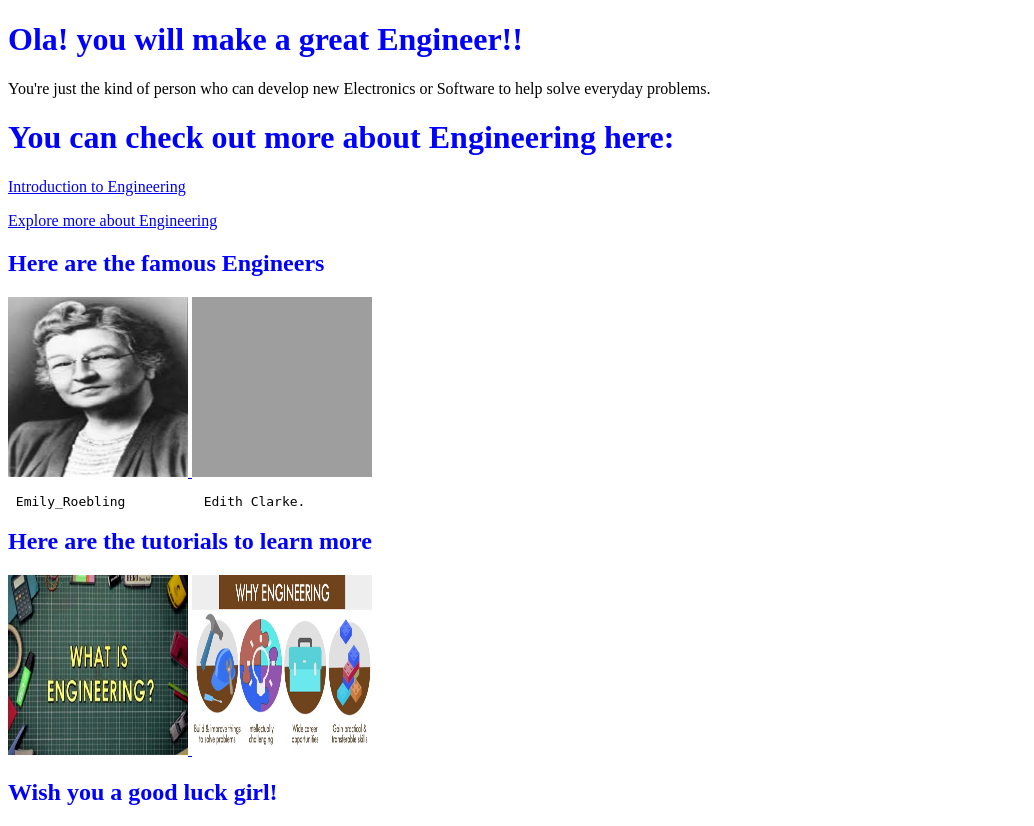
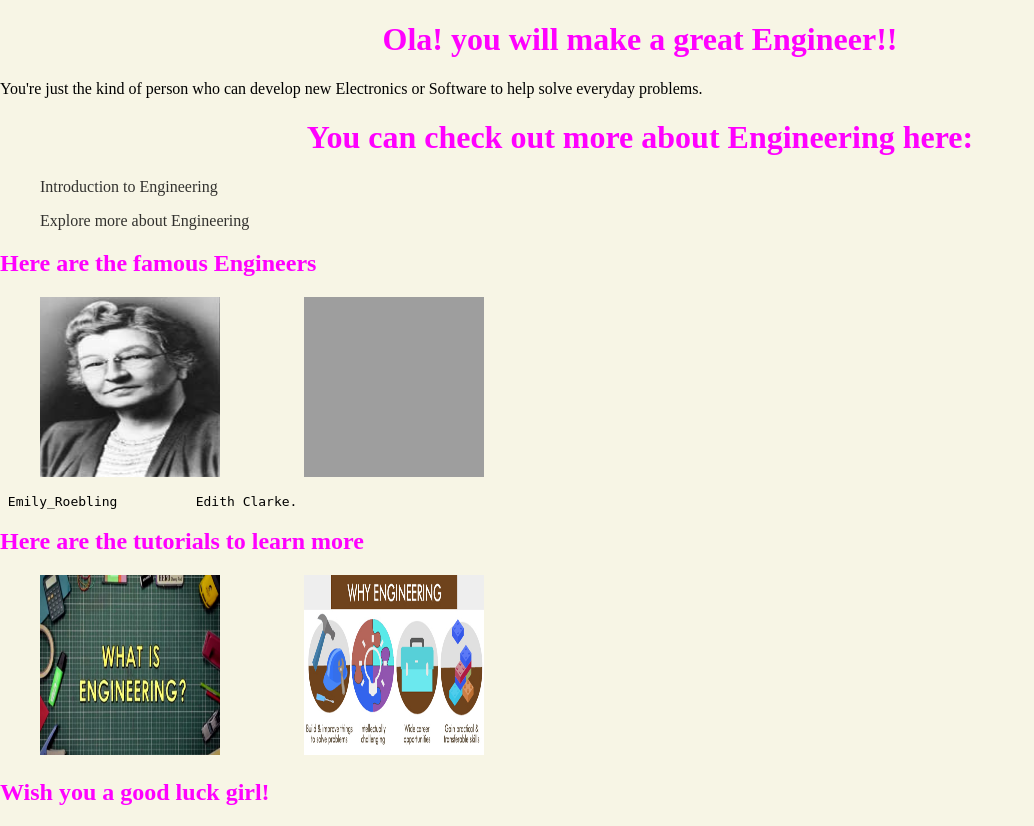
Before and after one commit to LinaK99/Stem-Quest, a Flask app: page /Results in a window 1280 px wide. Shown: the whole page, without its empty margins (0-1034 px from the left). After the commit the page ends 805 px from the top, so only its background shows below. Run offline with Flask 2, Linux system fonts and the light colour scheme; grey boxes are pictures that could not be loaded.

Commit message:
Linked all to same style sheet

```diff
--- a/Templates/About.html
+++ b/Templates/About.html
@@ -3,7 +3,8 @@
 <html lang="en" xmlns="http://www.w3.org/1999/xhtml">
 <head>
     <meta charset="utf-8" />
-    <title></title>
+    <link rel="stylesheet" type=text/css href="{{ url_for('static',filename='Home.css') }}"/>
+    <title>About</title>
 </head>
 <body>
     <h1>About</h1>
--- a/Templates/Bio_EngineerResults.html
+++ b/Templates/Bio_EngineerResults.html
@@ -20,7 +20,7 @@
 .h2 {
 center}
 </style>
-
+<link rel="stylesheet" type=text/css href="{{ url_for('static',filename='Home.css') }}"/>
 </head>
 <body>
 
@@ -29,7 +29,7 @@ center}
 <p>You have all the right skills and interests to create life saving solutions</p>
 
 
-<h2 style="color:blue;" >Here are some famous Biomedical Engineers</h2>
+<h2 style="color:magenta;" >Here are some famous Biomedical Engineers</h2>
 
 <div class="row">
 <div class="column">
--- a/Templates/Chemical_EngineerResults.html
+++ b/Templates/Chemical_EngineerResults.html
@@ -20,7 +20,7 @@
 .h2 {
 center}
 </style>
-
+<link rel="stylesheet" type=text/css href="{{ url_for('static',filename='Home.css') }}"/>
 </head>
 <body>
 
@@ -29,7 +29,7 @@ center}
 <p>Chemical Engineers have so much fun using chemistry to create solve problems</p>
 
 
-<h2 style="color:blue;" >Here are some famous Chemical Engineers</h2>
+<h2 style="color:magenta;" >Here are some famous Chemical Engineers</h2>
 
 <div class="row">
 <div class="column">
--- a/Templates/Civil_EngineerResults.html
+++ b/Templates/Civil_EngineerResults.html
@@ -20,7 +20,7 @@
 .h2 {
 center}
 </style>
-
+<link rel="stylesheet" type=text/css href="{{ url_for('static',filename='Home.css') }}"/>
 </head>
 <body>
 
@@ -29,7 +29,7 @@ center}
 <p>You're just the kind of person who can build some great buildings or bridges</p>
 
 
-<h2 style="color:blue;" >Here are some famous Civil Engineers</h2>
+<h2 style="color:magenta;" >Here are some famous Civil Engineers</h2>
 
 <div class="row">
 <div class="column">
--- a/Templates/Logic.html
+++ b/Templates/Logic.html
@@ -5,6 +5,7 @@
   <head>
     <title>Logic</title>
     <link rel=stylesheet type=text/css href="{{ url_for('static',filename='logicstyle.css') }}">
+    <link rel="stylesheet" type=text/css href="{{ url_for('static',filename='Home.css') }}"/>
   </head>
   <body>
         <div class="navbar">
@@ -44,7 +45,7 @@
           </div>
           <div class="game">
             <h1>Game</h1>
-            <p>Some text some text some text some text..</p>
+            <p>Should have a drag and drop type game for learning to link logic gates together.</p>
           </div>
       </div>
 
--- a/Templates/Quiz.html
+++ b/Templates/Quiz.html
@@ -3,6 +3,7 @@
 <head>
     <script src="https://code.jquery.com/jquery-3.3.1.min.js"></script>
     <link rel=stylesheet type=text/css href="{{ url_for('static',filename='Quiz.css') }}">
+    <link rel="stylesheet" type=text/css href="{{ url_for('static',filename='Home.css') }}"/>
 </head>
 <body>
 <h1> Dream Job</h1>
--- a/Templates/Results.html
+++ b/Templates/Results.html
@@ -2,20 +2,21 @@
 <html>
 <head>
 <title>Page Title</title>
+<link rel="stylesheet" type=text/css href="{{ url_for('static',filename='Home.css') }}"/>
 </head>
 <body>
 
-<h1 style="color:blue;">Ola! you will make a great Engineer!!</h1>
+<h1 style="color:magenta;">Ola! you will make a great Engineer!!</h1>
 
 <p>You're just the kind of person who can develop new Electronics or  Software to help solve everyday problems.</p>
 
-<h1 style="color:blue;">You can check out more about Engineering here:</h1>
+<h1 style="color:magenta;">You can check out more about Engineering here:</h1>
 
 <p><a href="https://www.nationalgeographic.org/media/nasa-kids-intro-engineering/">Introduction to Engineering</a></p>
 <p><a href="https://www.engineeringforkids.com">Explore more about Engineering</a></p>
 
 
-<h2 style="color:blue;" >Here are the famous Engineers</h2>
+<h2 style="color:magenta;" >Here are the famous Engineers</h2>
 
 <a href="https://en.wikipedia.org/wiki/Edith_Clarke">
 <img src="{{url_for('static',filename='Images/Edith_Clarke.jpg')}}" alt="HTML tutorial" style="width:180px;height:180px;border:0;">
@@ -26,7 +27,7 @@
 <pre> Emily_Roebling	         Edith Clarke. </pre>
 
 
-<h2 style="color:blue;" >Here are the tutorials to learn more</h2>
+<h2 style="color:magenta;" >Here are the tutorials to learn more</h2>
 
 <a href="https://www.youtube.com/watch?v=btGYcizV0iI">
 <img src="{{url_for('static',filename='Images/Image1.jpg')}}" alt="HTML tutorial" style="width:180px;height:180px;border:0;">
@@ -36,7 +37,7 @@
 </a>
 
 
-<h2 style="color:blue;" >Wish you a good luck girl!</h2>
+<h2 style="color:magenta;" >Wish you a good luck girl!</h2>
 
 
 
```
Also changed, not shown: Templates/Computer_EngineerResults.html (+5 -2 lines).
